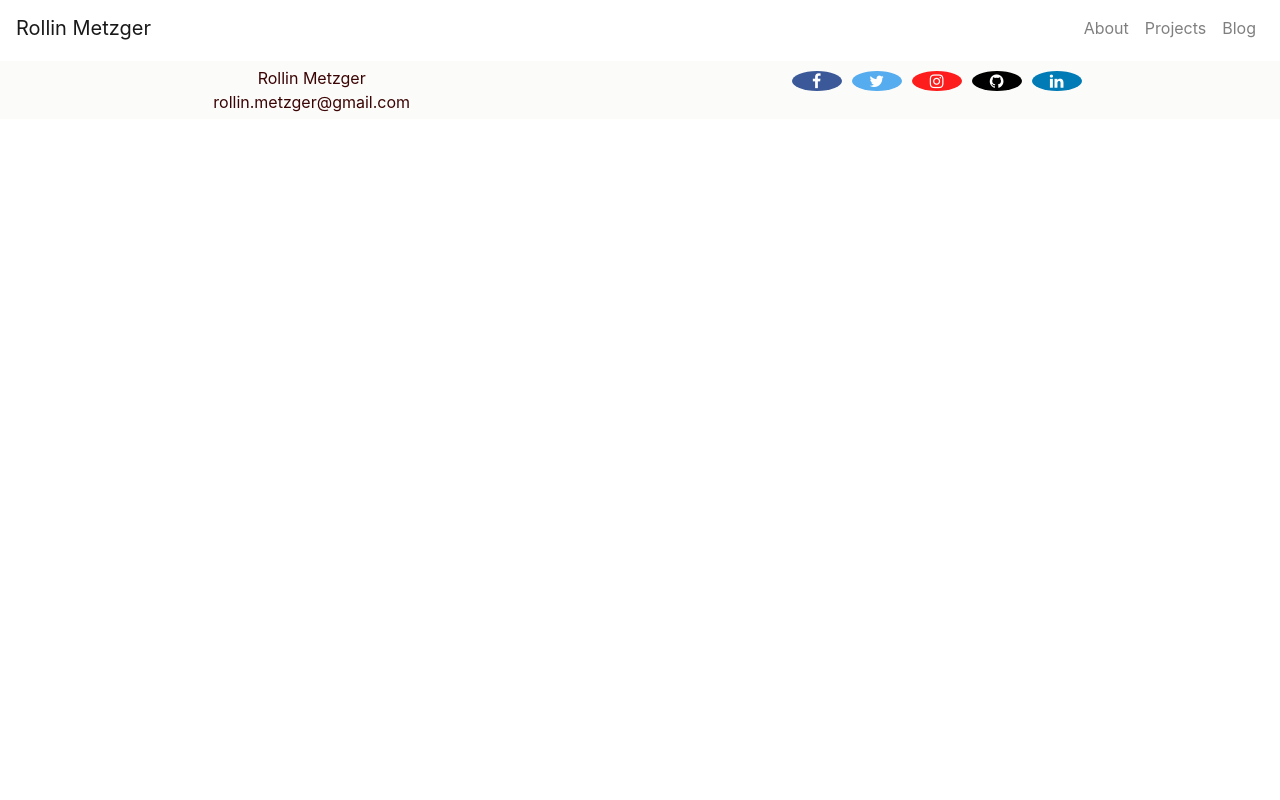
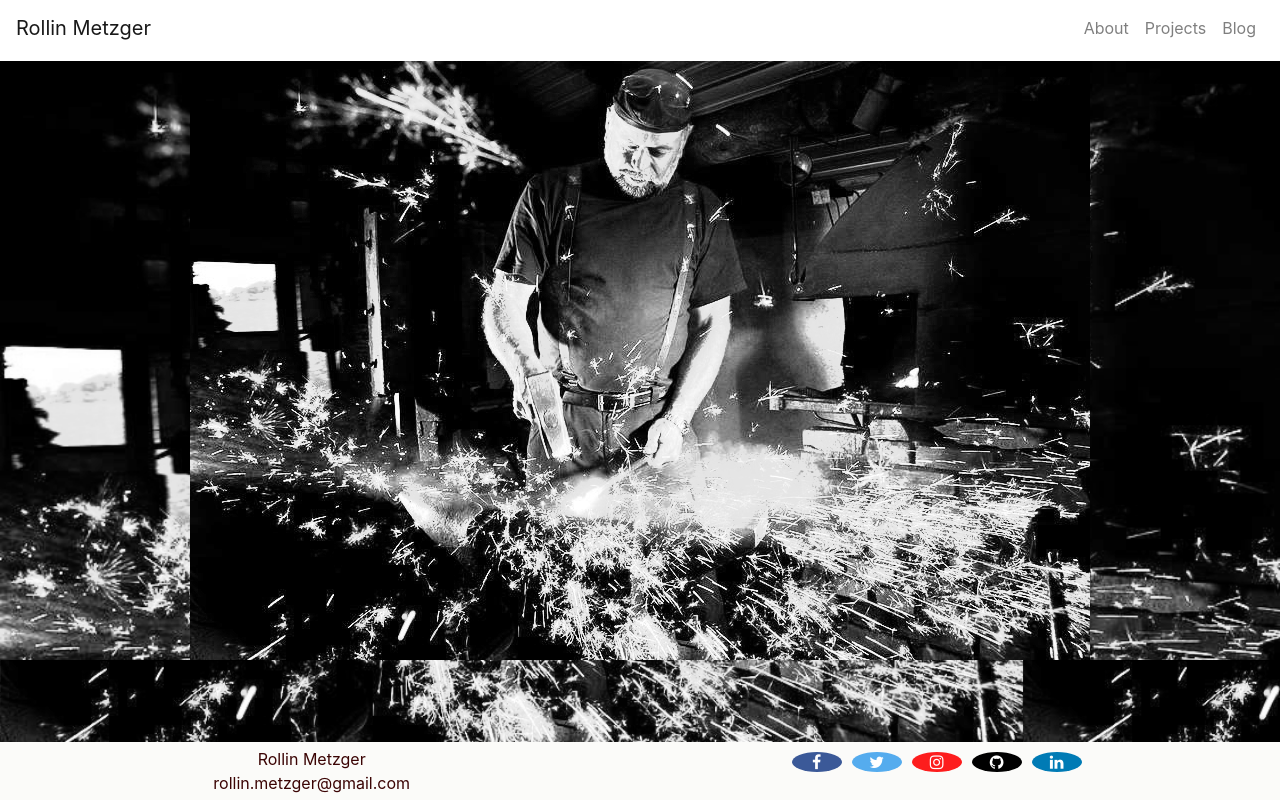
Before and after one commit to alcesalces11331/Portfolio, a React (Create React App) app: page /projects in a window 1280 px wide. Built offline with nearby package versions, Linux system fonts and the light colour scheme.

Commit message:
Add background element to /projects

```diff
--- a/src/App.css
+++ b/src/App.css
@@ -295,6 +295,20 @@ body {
   }
 }
 
+/* ##################### PR0J3CTZ ##################### */
+
+#construction-photo-1 {
+  background-image: url('./images/blacksmithSparks.jpg');
+  background-size: cover;
+}
+
+.projects-body-outer-container {
+  height: 100%;
+  margin: 0;
+  background-image: url('./images/blacksmithSparks.jpg');
+  background-size: contain;
+}
+
 /* ##################### FOOTER ##################### */
 
 #footer-main-container {
--- a/src/containers/ProjectsContainer.js
+++ b/src/containers/ProjectsContainer.js
@@ -1,4 +1,5 @@
 import React, { Component } from 'react';
+import UnderConstruction from '../components/Under-Construction';
 
 class ProjectsContainer extends Component {
 //    constructor(){
@@ -16,8 +17,8 @@ class ProjectsContainer extends Component {
 
     render() {
         return (
-            <div className="projects-body">
-
+            <div className="projects-body-outer-container">
+                <UnderConstruction />
             </div>
         )
     }
```
